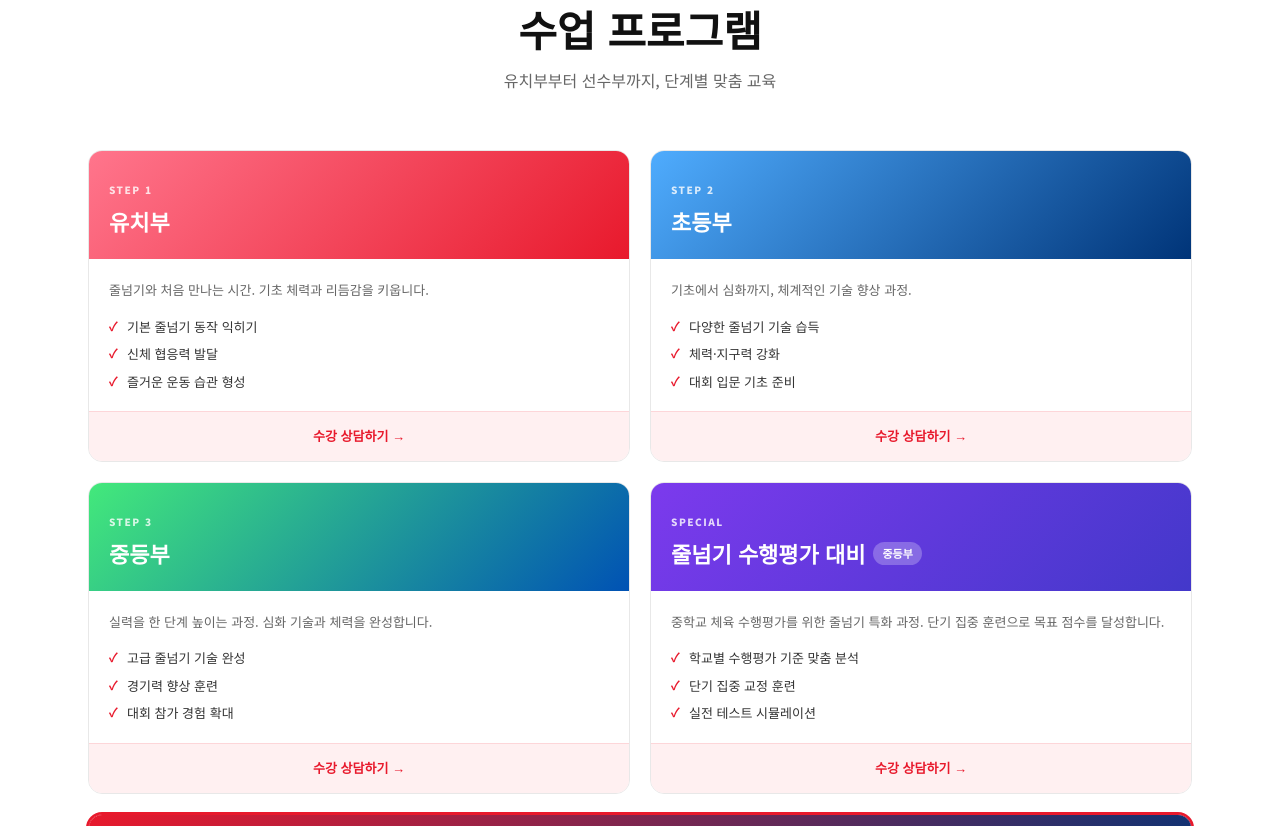
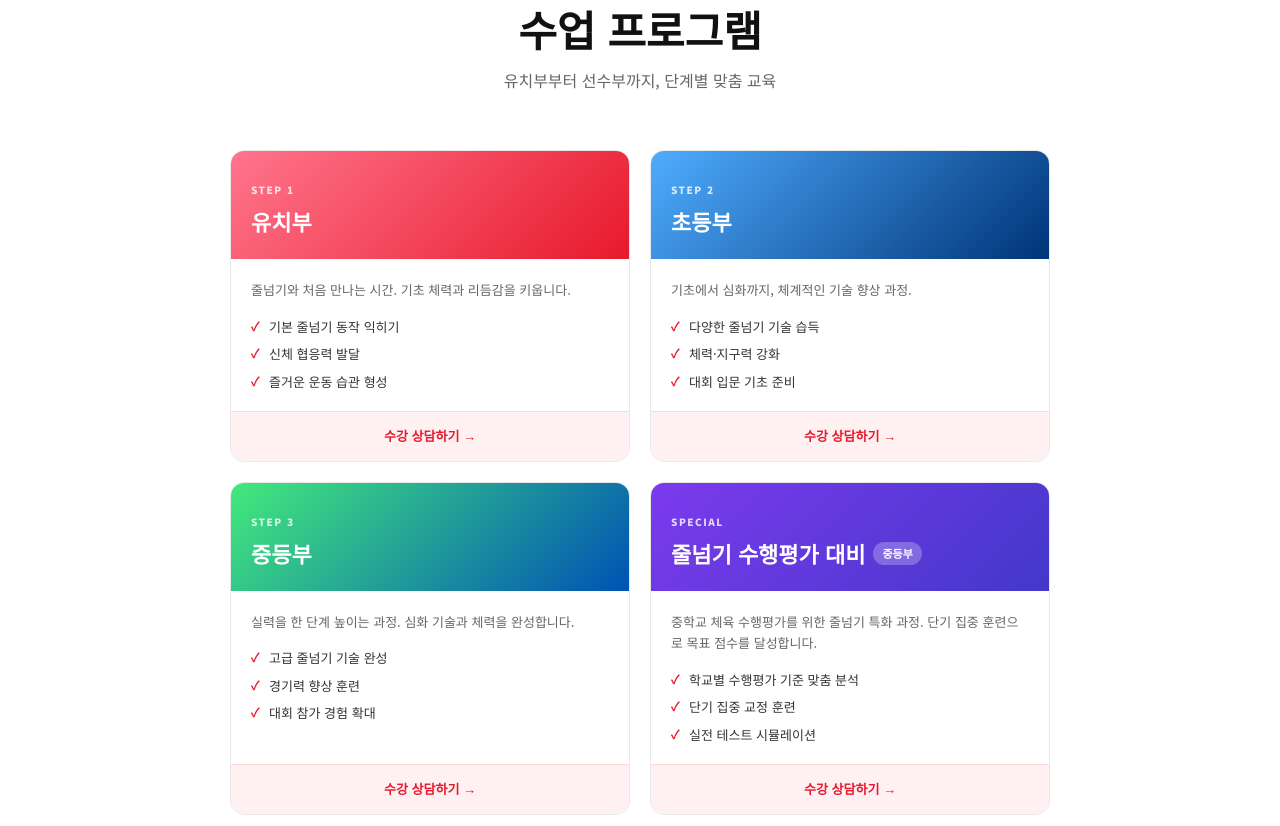
Before and after one commit to Kangsungmin/web-jump-kjy, a plain HTML site: page index.html in a window 1280 px wide. Shown: the part 4454-5280 px from the top of the page. Drawn offline with Linux system fonts and the light colour scheme.

Commit message:
fix: 프로그램 카드 가로 너비 축소 (max-width: 820px, 카드당 ~400px)
Co-Authored-By: Claude Sonnet 4.6 <noreply@anthropic.com>

```diff
--- a/style.css
+++ b/style.css
@@ -749,6 +749,9 @@ ul { list-style: none; }
   display: grid;
   grid-template-columns: repeat(2, 1fr);
   gap: 20px;
+  max-width: 820px;
+  margin-left: auto;
+  margin-right: auto;
 }
 
 .program-card {
```
